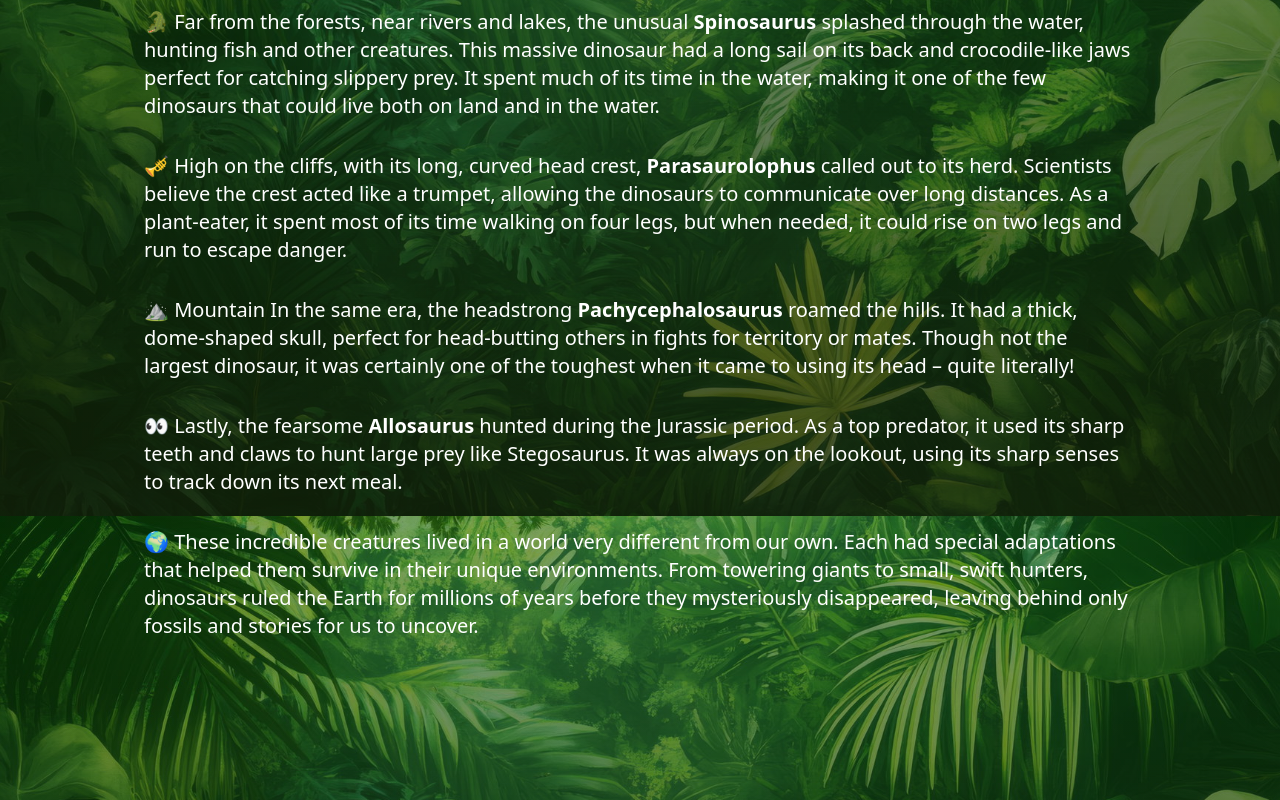
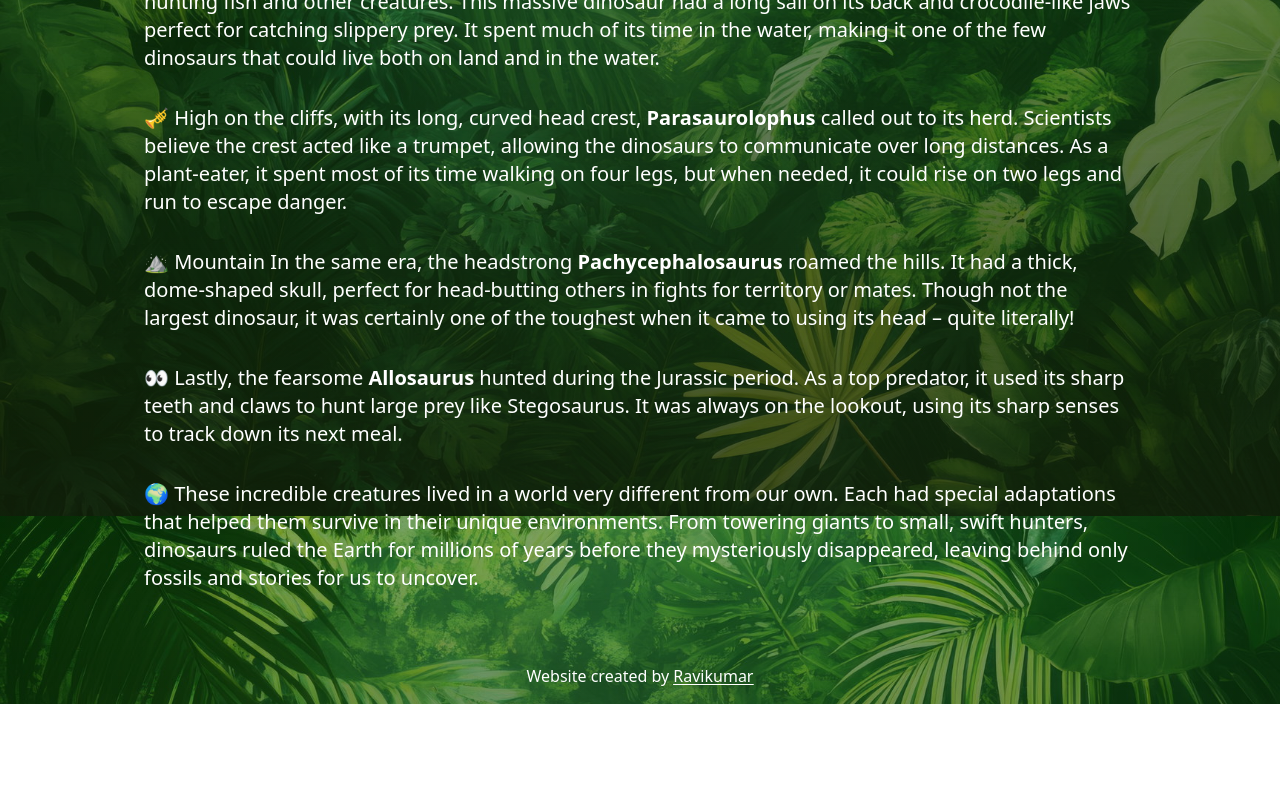
Before and after one commit to im-ravira/DinoDiscovery, a React (Vite) app: page /story in a window 1280 px wide. Shown: the part 1084-1884 px from the top of the page. After the commit the page ends 1788 px from the top, so only its background shows below. Built offline with nearby package versions, Linux system fonts and the light colour scheme.

Commit message:
feat: add Footer component

```diff
--- a/src/pages/Dinosaurs.jsx
+++ b/src/pages/Dinosaurs.jsx
@@ -2,6 +2,7 @@ import React, { useRef, useEffect, useState } from 'react';
 import gsap from 'gsap';
 import dinosaurData from '../data/dinosaurs.json';
 import Navbar from '../components/Navbar';
+import Footer from '../components/Footer';
 
 const Dinosaurs = () => {
   const cardInfo = useRef(null);
@@ -32,7 +33,7 @@ const Dinosaurs = () => {
     <Navbar />
     <section className="w-full mx-10 mt-28">
       <h1 className="text-5xl text-center font-bold mb-24">Meet the Different Dinosaurs</h1>
-      <div ref={cardInfo} className="space-y-12">
+      <div ref={cardInfo} className="space-y-12 my-8">
         {dinosaurData.map((dino, index) => (
           <div key={index} id='card'  className="relative flex flex-col md:flex-row bg-[#00000070] rounded-lg items-center justify-center py-12 px-8 ">
             <img src={dino.image} alt={dino.name} id={`dino-image-${index}`} className="w-full md:w-1/3 h-auto object-cover mb-4 md:mb-0 md:mr-4" />
@@ -48,6 +49,7 @@ const Dinosaurs = () => {
         ))}
       </div>
     </section>
+    <Footer />
     </main>
   );
 };
--- a/src/pages/FunFacts.jsx
+++ b/src/pages/FunFacts.jsx
@@ -3,6 +3,7 @@ import FunFacts1 from "../components/FunFacts1.component";
 import FunFacts2 from "../components/FunFacts2.component";
 import { gsap } from "gsap";
 import { useRef, useEffect } from "react";
+import Footer from "../components/Footer";
 
 const FunFacts = () => {
     const main = useRef(null);
@@ -44,6 +45,7 @@ const FunFacts = () => {
             <FunFacts2 facts="Velociraptors were only the size of turkeys." />
             <FunFacts1 facts="Stegosaurus had a brain the size of a walnut." />
             <FunFacts2 facts="Dinosaurs once lived on every continent, including Antarctica!" />
+            <Footer />
         </main>
     );
 }
--- a/src/pages/Home.jsx
+++ b/src/pages/Home.jsx
@@ -3,6 +3,7 @@ import { useRef, useEffect } from "react";
 import Navbar from "../components/Navbar";
 import { Link } from "react-router-dom";
 import DinoIcon from "../assets/dinosaur-pixel.svg";
+import Footer from "../components/Footer";
 
 const Home = () => {
   const welcome = useRef(null);
@@ -68,6 +69,7 @@ const Home = () => {
           </Link>
         </div>
       </section>
+      <Footer />
     </main>
   );
 };
--- a/src/pages/Story.jsx
+++ b/src/pages/Story.jsx
@@ -1,6 +1,7 @@
 import { useRef, useEffect } from "react";
 import Navbar from "../components/Navbar";
 import gsap from "gsap";
+import Footer from "../components/Footer";
 
 const Story = () => {
   const heading = useRef(null);
@@ -21,10 +22,8 @@ const Story = () => {
   });
   return (
     <main className="w-full flex flex-col bg-secondary bg-no-repeat bg-cover bg-fixed justify-center items-center min-h-screen text-white relative">
-      <div className="w-full absolute top-0">
         <Navbar />
-      </div>
-      <section className="container max-w-6xl mx-auto px-5 lg:px-20 my-24 md:my-40 relative z-10">
+      <section className="container max-w-6xl mx-auto px-5 lg:px-20 my-28 relative z-10">
         <h1 className="text-4xl md:text-6xl font-extrabold mb-8 text-center opacity-0 -translate-x-20"
         ref={heading}>
           A Journey to <br /> the Land of Dinosaurs
@@ -126,6 +125,7 @@ const Story = () => {
           </p>
         </div>
       </section>
+      <Footer />
     </main>
   );
 };
```
